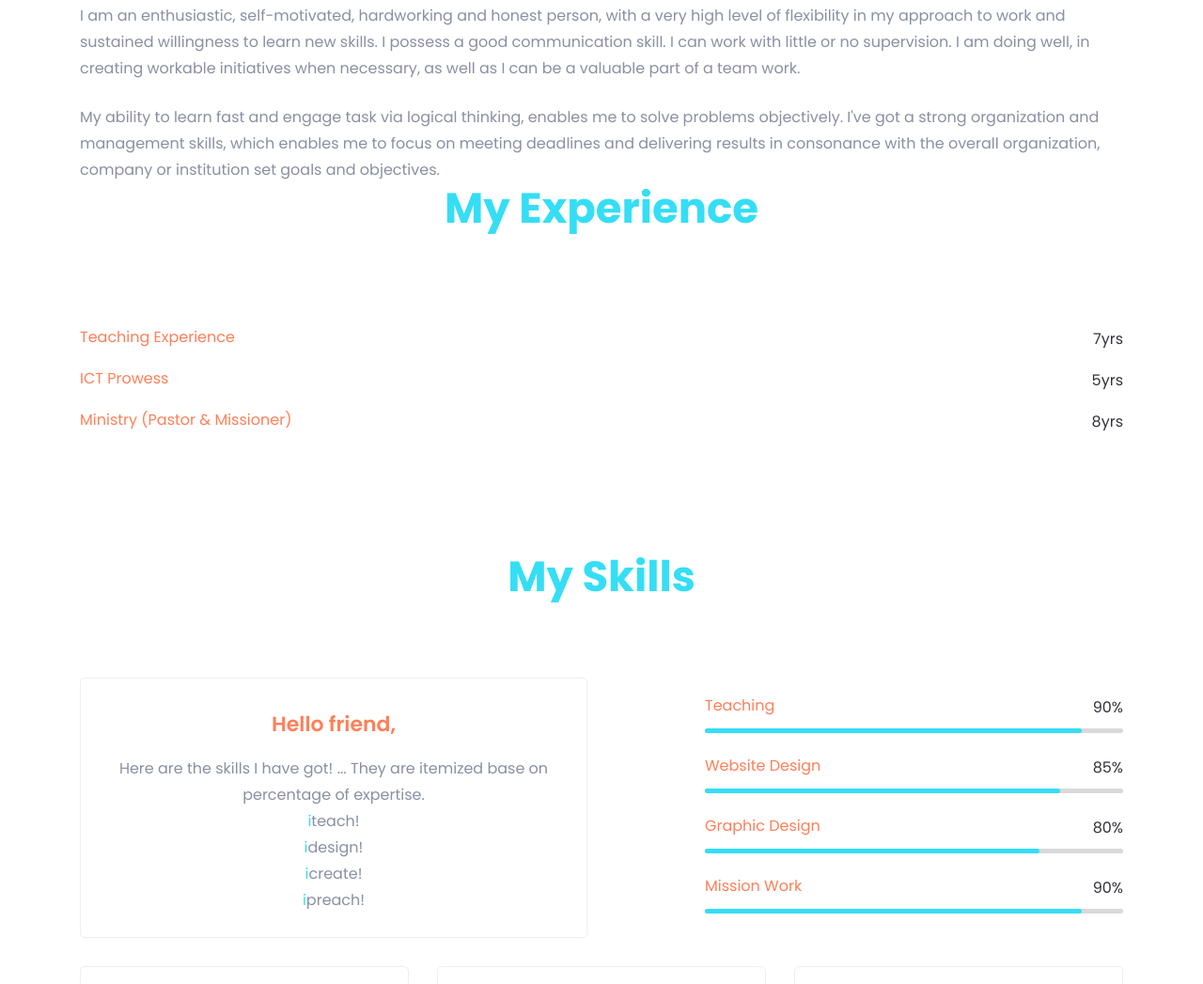
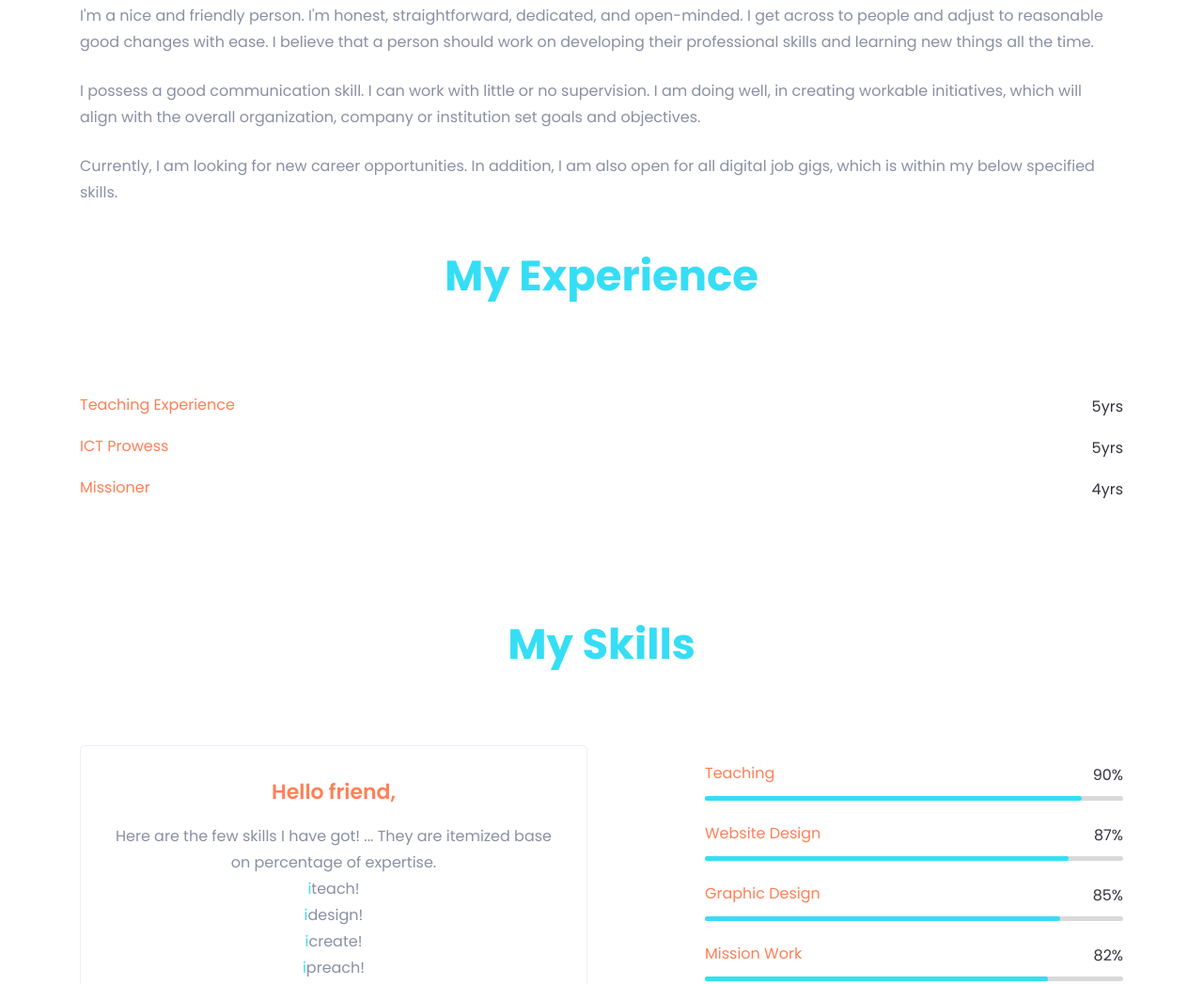
Before and after one commit to Cbookwap/tutorayojesu, a plain HTML site: page index.html in a window 1280 px wide. Shown: the part 1016-2063 px from the top of the page at 94% size. Drawn offline with Linux system fonts and the light colour scheme; files whose address does not match are found by name.

Commit message:
Update index.html

```diff
--- a/index.html
+++ b/index.html
@@ -175,7 +175,16 @@
                         More about Ayo...</a></h2>
                     </div>
                     <div>
-                        <p>I am an enthusiastic, self-motivated, hardworking and honest person, with a very high level of flexibility in my approach to work and sustained willingness to learn new skills. I possess a good communication skill. I can work with little or no supervision. I am doing well, in creating workable initiatives when necessary, as well as I can be a valuable part of a team work. </p><br> <p> My ability to learn fast and engage task via logical thinking, enables me to solve problems objectively. I've got a strong organization and management skills, which enables me to focus on meeting deadlines and delivering results in consonance with the overall organization, company or institution set goals and objectives.</p>
+                        <p>
+
+I'm a nice and friendly person. I'm honest, straightforward, dedicated, and open-minded. I get across to people and adjust to reasonable good changes with ease. I believe that a person should work on developing their professional skills and learning new things all the time. </p><br> <p>
+
+I possess a good communication skill. I can work with little or no supervision. I am doing well, in creating workable initiatives, which will align with the overall organization, company or institution set goals and objectives.</p>
+<br>
+<p>
+Currently, I am looking for new career opportunities. In addition, I am also open for all digital job gigs, which is within my below specified skills.
+</p>
+<br><br>
 					<div class="section-title text-center pb-30">
                         <h2 class="title"><a href="">My Experience</a></h2>
 
@@ -187,7 +196,7 @@
                                 <h6 class="skill-title">Teaching Experience</h6>
                                 <div class="skill-percentage">
                                     <div class="count-box counted">
-                                        <span class="counter">7</span>
+                                        <span class="counter">5</span>
                                     </div>
                                     yrs
                                 </div>
@@ -208,10 +217,10 @@
                         </div> <!-- skill item -->
                         <div class="skill-item mt-25">
                             <div class="skill-header">
-                                <h6 class="skill-title">Ministry (Pastor & Missioner)</h6>
+                                <h6 class="skill-title">Missioner </h6>
                                 <div class="skill-percentage">
                                     <div class="count-box counted">
-                                        <span class="counter">8</span>
+                                        <span class="counter">4</span>
                                     </div>
                                     yrs
                                 </div>
@@ -258,7 +267,7 @@
                         <div class="service-content">
                             <h4 class="service-title"><a href="#">Hello friend,</a></h4>
 
-                        <p>Here are the skills I have got! ... They are itemized base on percentage of expertise.</p>
+                        <p>Here are the few skills I have got! ... They are itemized base on percentage of expertise.</p>
                         <p><font color="#35def5">i</font>teach!</p>
                         <p><font color="#35def5">i</font>design!</p>
                         <p><font color="#35def5">i</font>create!</p>
@@ -289,6 +298,22 @@
                                 <h6 class="skill-title">Website Design</h6>
                                 <div class="skill-percentage">
                                     <div class="count-box counted">
+                                        <span class="counter">87</span>
+                                    </div>
+                                    %
+                                </div>
+                            </div>
+                            <div class="skill-bar">
+                                <div class="bar-inner">
+                                    <div class="bar progress-line" data-width="87"></div>
+                                </div>
+                            </div>
+                        </div> <!-- skill item -->
+                        <div class="skill-item mt-25">
+                            <div class="skill-header">
+                                <h6 class="skill-title">Graphic Design</h6>
+                                <div class="skill-percentage">
+                                    <div class="count-box counted">
                                         <span class="counter">85</span>
                                     </div>
                                     %
@@ -302,33 +327,17 @@
                         </div> <!-- skill item -->
                         <div class="skill-item mt-25">
                             <div class="skill-header">
-                                <h6 class="skill-title">Graphic Design</h6>
+                                <h6 class="skill-title">Mission Work</h6>
                                 <div class="skill-percentage">
                                     <div class="count-box counted">
-                                        <span class="counter">80</span>
+                                        <span class="counter">82</span>
                                     </div>
                                     %
                                 </div>
                             </div>
                             <div class="skill-bar">
                                 <div class="bar-inner">
-                                    <div class="bar progress-line" data-width="80"></div>
-                                </div>
-                            </div>
-                        </div> <!-- skill item -->
-                        <div class="skill-item mt-25">
-                            <div class="skill-header">
-                                <h6 class="skill-title">Mission Work</h6>
-                                <div class="skill-percentage">
-                                    <div class="count-box counted">
-                                        <span class="counter">90</span>
-                                    </div>
-                                    %
-                                </div>
-                            </div>
-                            <div class="skill-bar">
-                                <div class="bar-inner">
-                                    <div class="bar progress-line" data-width="90"></div>
+                                    <div class="bar progress-line" data-width="82"></div>
                                 </div>
                             </div>
                         </div> <!-- skill item -->
@@ -457,7 +466,7 @@
                         <div class="pricing-body">
                             <div class="pricing-text">
                                 <p>Do you need a website or blog?</p>
-                                <span class="price">Kindly Hire me!</span>
+                                <span class="price">Patronise me for:</span>
                             </div>
                             <div class="pricing-list">
                                 <ul>
@@ -483,7 +492,7 @@
                         <div class="pricing-body">
                             <div class="pricing-text">
                                 <p>Do you need a graphic designer?</p>
-                                <span class="price">Kindly Hire me!</span>
+                                <span class="price">Patronise me for:</span>
                             </div>
                             <div class="pricing-list">
                                 <ul>
@@ -509,7 +518,7 @@
                         <div class="pricing-body">
                             <div class="pricing-text">
                                 <p>Do you need educational softwares? </p>
-                                <span class="price">Kindly Hire me!</span>
+                                <span class="price">Patronise me for:</span>
                             </div>
                             <div class="pricing-list">
                                 <ul>
```
